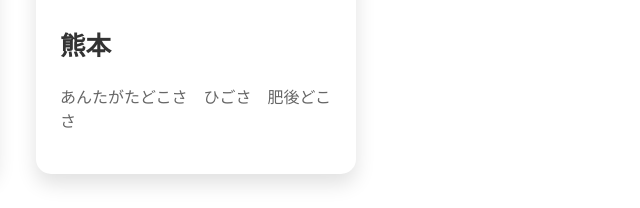
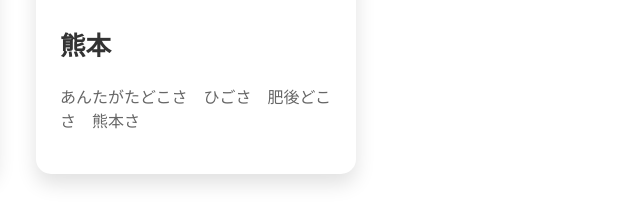
Before and after one commit to takara1616-1616/git-online, a plain HTML site: page index.html in a window 1280 px wide. Shown: the part 1898-2106 px from the top of the page, 624-1264 px from the left. Drawn offline with Linux system fonts and the light colour scheme.

Commit message:
熊本の紹介

```diff
--- a/index.html
+++ b/index.html
@@ -79,7 +79,7 @@
                 <div class="card">
                     <img src="https://via.placeholder.com/300x200?text=Kumamoto" alt="熊本の風景">
                     <h3>熊本</h3>
-                    <p>あんたがたどこさ　ひごさ　肥後どこさ</p>
+                    <p>あんたがたどこさ　ひごさ　肥後どこさ　熊本さ</p>
                 </div>
             </div>
         </section>
```
